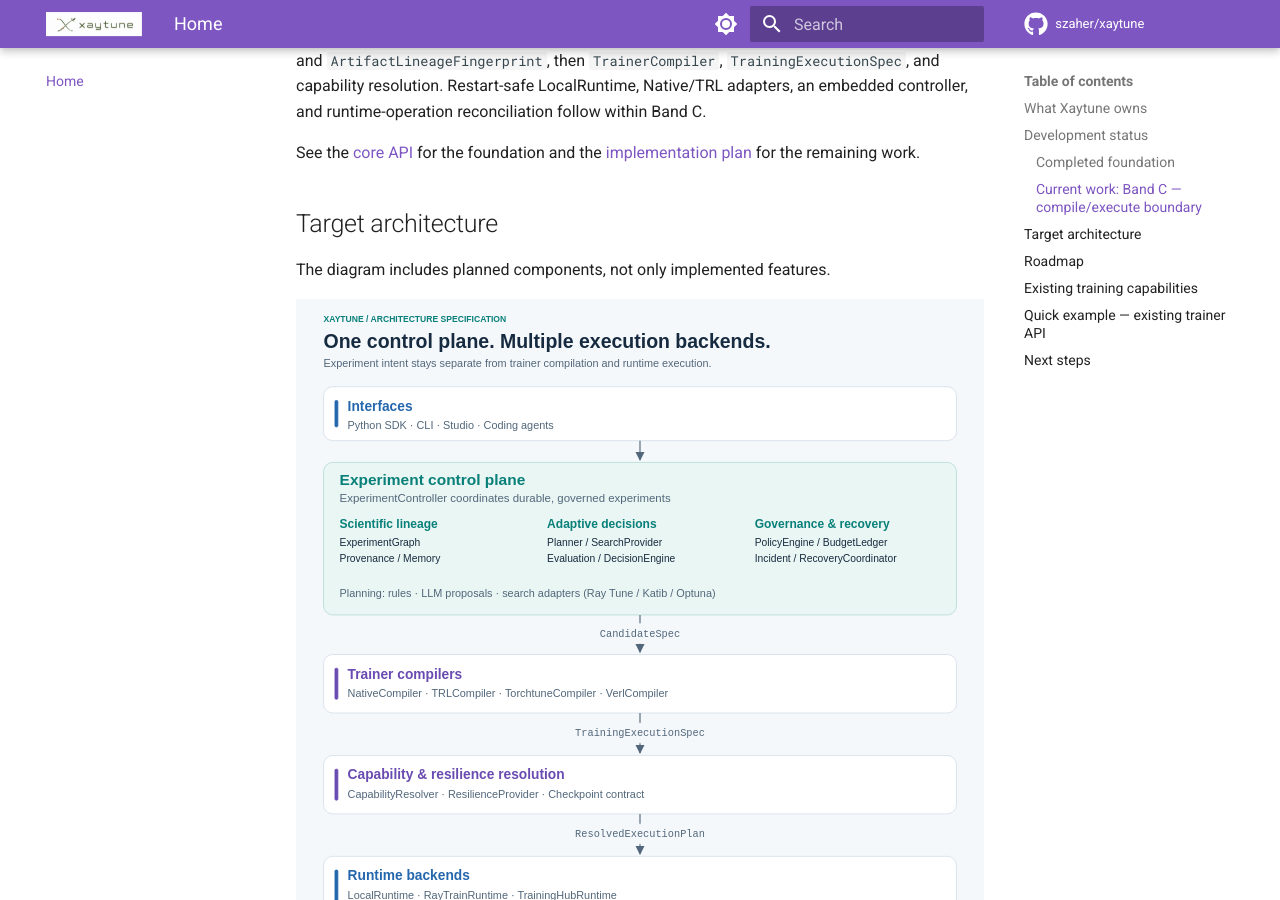
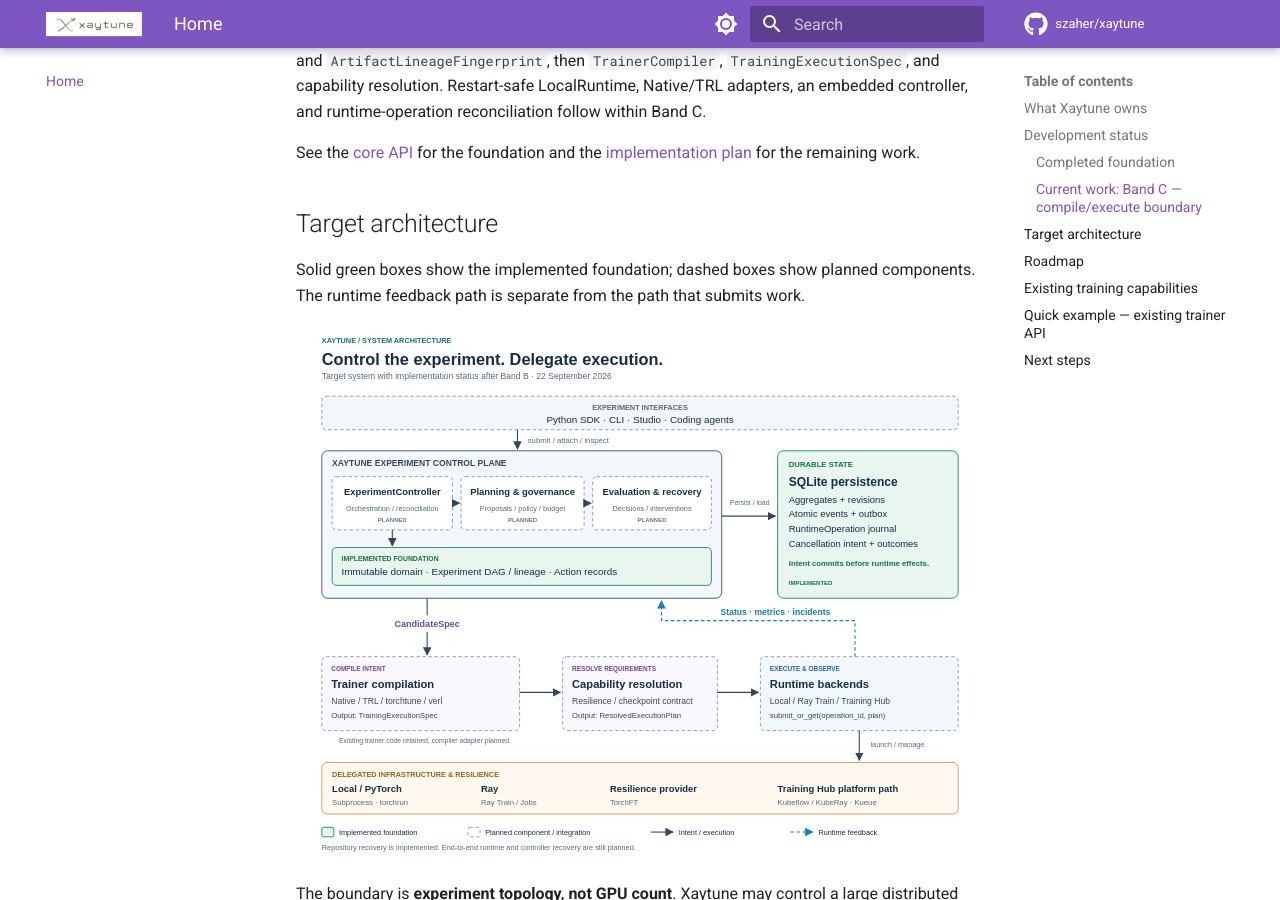
Before and after one commit to szaher/xaytune, an MkDocs documentation site: the page built from docs/index.md, in a window 1280 px wide and 900 px high, scrolled down 1408 px. Built offline with MkDocs 1.6.1 and Material for MkDocs 9.7.7, drawn with Linux system fonts in a browser that asks for light colours; comment, search, counter and statistics services are not loaded.

Commit message:
docs: show system boundaries and implementation status in architecture

```diff
--- a/docs/index.md
+++ b/docs/index.md
@@ -58,7 +58,8 @@ for the remaining work.
 
 ## Target architecture
 
-The diagram includes planned components, not only implemented features.
+Solid green boxes show the implemented foundation; dashed boxes show planned
+components. The runtime feedback path is separate from the path that submits work.
 
 ![Xaytune target architecture: experiment control plane, trainer compilation, capability and resilience resolution, runtime backends, and infrastructure.](assets/architecture-overview.svg)
 
```
Also changed, not shown: README.md (+3 -2 lines), docs/assets/architecture-overview.svg.
